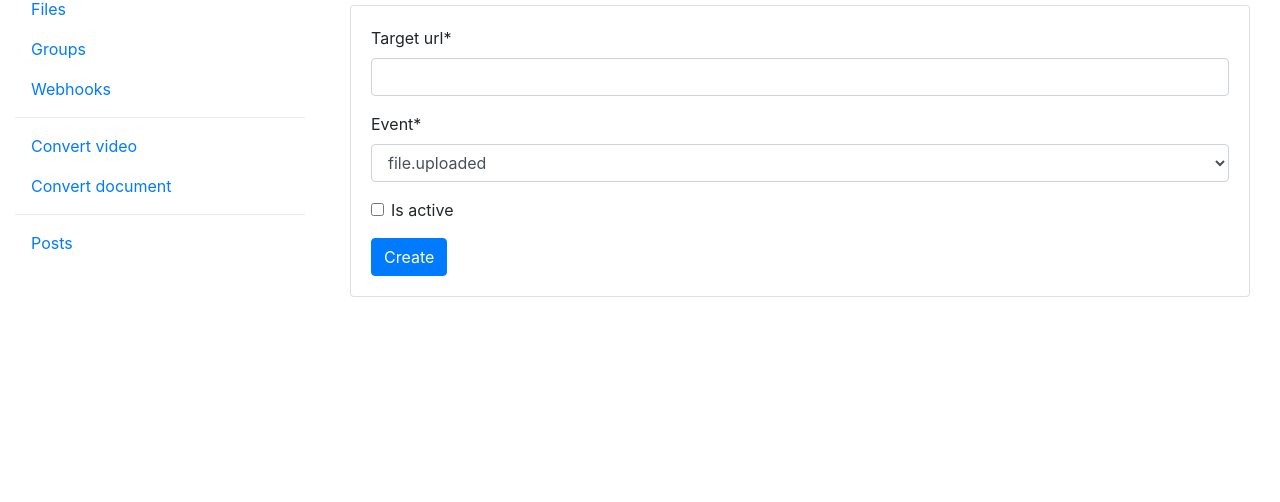
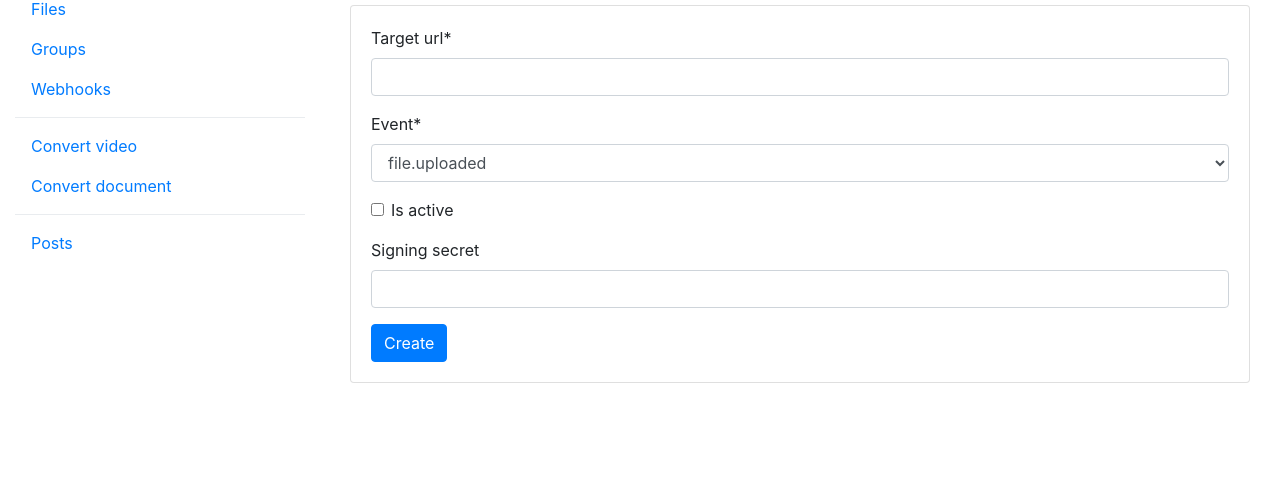
Before and after one commit to uploadcare/pyuploadcare-example, a Django app: page /webhooks/create/ in a window 1280 px wide. Shown: the part 131-633 px from the top of the page. Run offline with Django 3.2, Linux system fonts and the light colour scheme; some libraries are stand-ins or nearby versions.

Commit message:
webhooks signing secret

```diff
--- a/app/uploadcare/forms.py
+++ b/app/uploadcare/forms.py
@@ -23,6 +23,7 @@ class WebhookForm(forms.Form):
     target_url = forms.URLField()
     event = forms.ChoiceField(choices=[("file.uploaded", "file.uploaded")])
     is_active = forms.BooleanField(required=False)
+    signing_secret = forms.CharField(required=False)
 
 
 class VideoConversionRequestForm(forms.Form):
--- a/app/uploadcare/templates/webhooks/webhook_info.html
+++ b/app/uploadcare/templates/webhooks/webhook_info.html
@@ -29,6 +29,9 @@
           <div class="badge badge-secondary">Not active</div>
         {% endif %}
       </li>
+      <li class="list-group-item">
+        <strong>Signing secret</strong>: {{ webhook.signing_secret|default:"--"}}
+      </li>
     </ul>
   </div>
 {% endblock %}
--- a/app/uploadcare/views/webhooks.py
+++ b/app/uploadcare/views/webhooks.py
@@ -53,10 +53,16 @@ class WebhookCreateView(FormView):
     def form_valid(self, form):
         target_url = form.cleaned_data["target_url"]
         is_active = form.cleaned_data["is_active"]
+        signing_secret = form.cleaned_data["signing_secret"]
+
         uploadcare = get_uploadcare_client()
 
+        kwargs = {}
+        if signing_secret:
+            kwargs['signing_secret'] = signing_secret
+
         try:
-            webhook = uploadcare.create_webhook(target_url=target_url, is_active=is_active)
+            webhook = uploadcare.create_webhook(target_url=target_url, is_active=is_active, **kwargs)
         except UploadcareException as err:
             messages.error(self.request, f'Unable to create webhook: {err}')
             return redirect("webhook_list")
```
Also changed, not shown: 1 other file.
